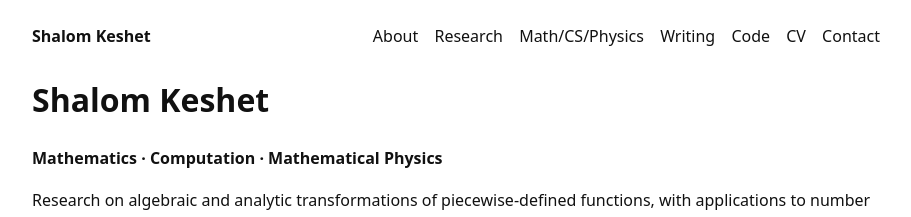
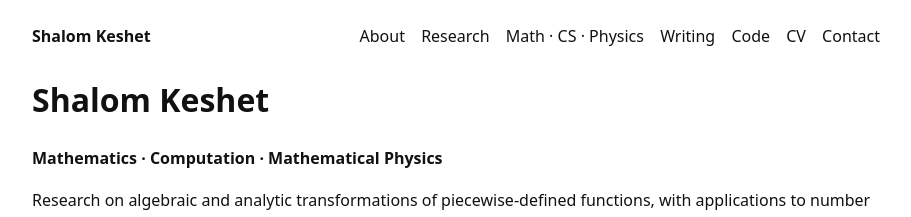
Before and after one commit to shalomkeshet/shalomkeshet.github.io, a Jekyll site: the page built from index.md, in a window 1280 px wide. Shown: the top 217 px of the page, without its empty margins (178-1089 px from the left). Built offline with Jekyll 4.4.1, drawn with Linux system fonts in a browser that asks for light colours.

```diff
--- a/_layouts/default.html
+++ b/_layouts/default.html
@@ -19,7 +19,7 @@
       <nav class="nav">
         <a href="/about">About</a>
         <a href="/research">Research</a>
-        <a href="/math-computing-physics">Math/CS/Physics</a>
+        <a href="/math-computing-physics">Math · CS · Physics</a>
         <a href="/publications">Writing</a>
         <a href="/code">Code</a>
         <!-- <a href="/teaching">Teaching</a> -->
```
